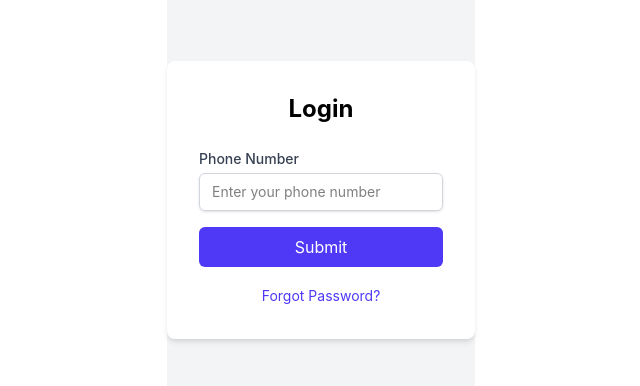
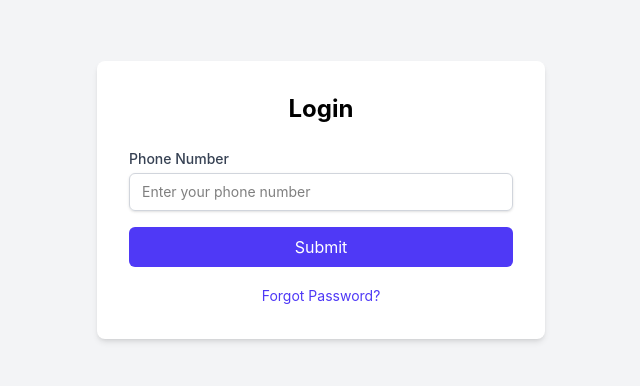
Before and after one commit to RasoulJf/Rokad-E-commerce, a React (Vite) app in the folder Client/: page /authorization in a window 1280 px wide. Shown: the part 200-586 px from the top of the page, without its empty margins (319-959 px from the left). Built offline with nearby package versions, Linux system fonts and the light colour scheme.

Commit message:
Update index.jsx

```diff
--- a/Client/src/Pages/Authorization/index.jsx
+++ b/Client/src/Pages/Authorization/index.jsx
@@ -3,8 +3,8 @@
 
 export default function Authorization() {
   return (
-    <div className='flex justify-center items-center h-[100vh]'>
+    <>
       <Outlet/>
-    </div>
+    </>
   )
 }
```
